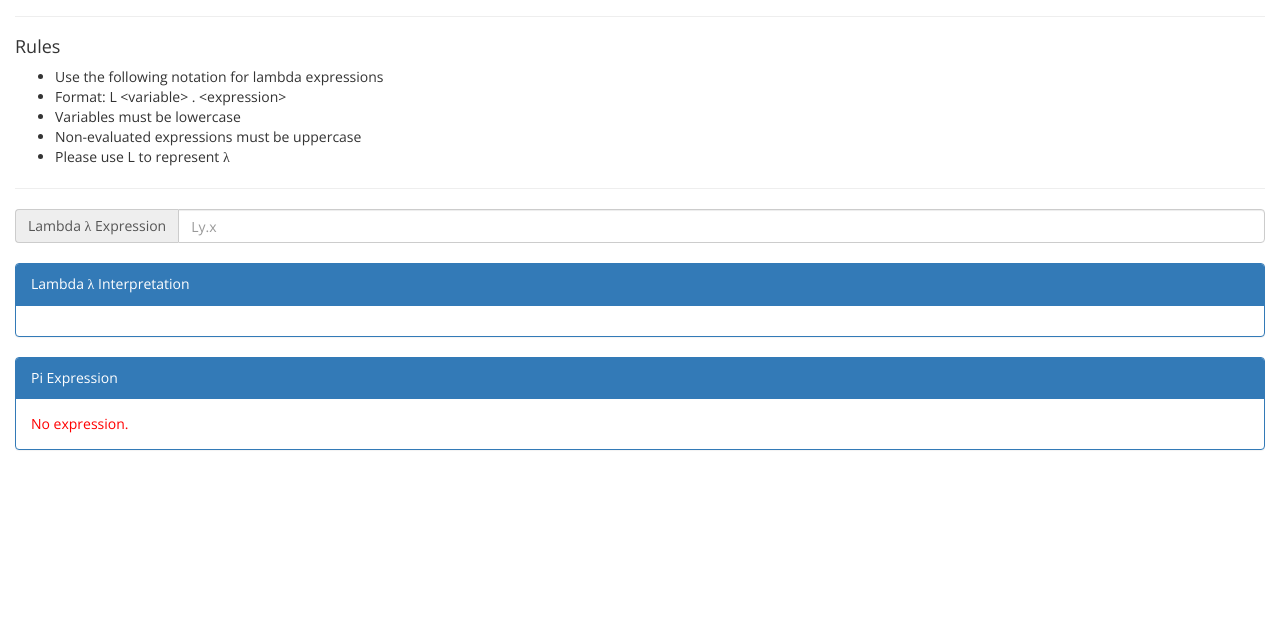
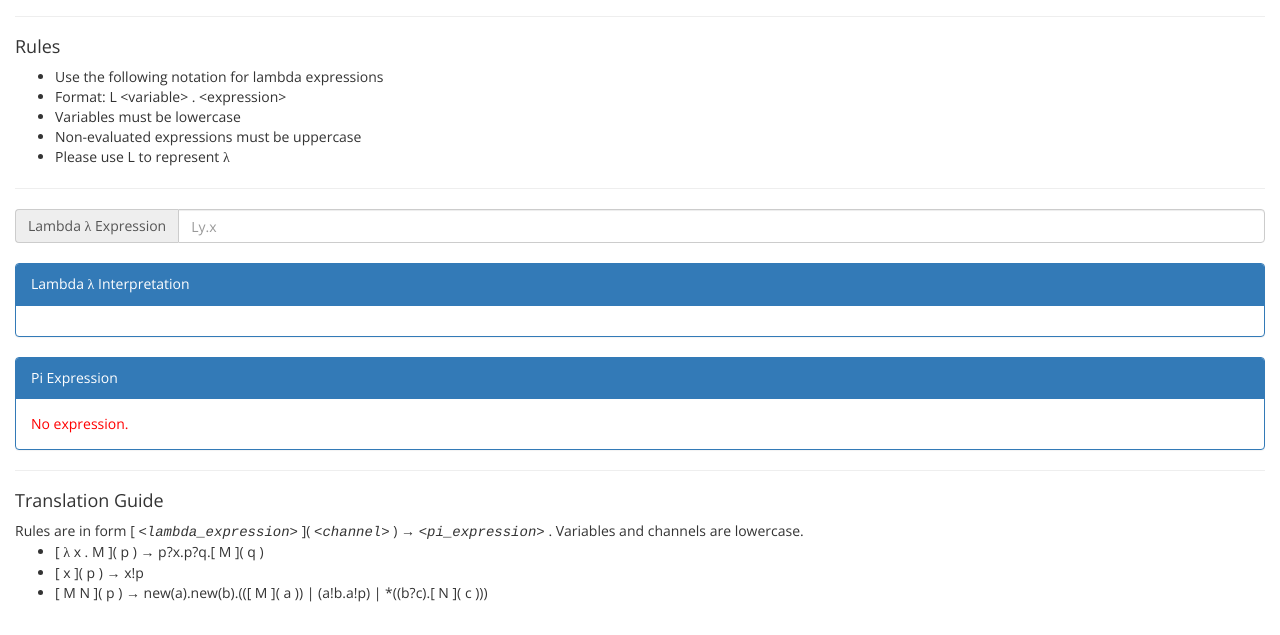
Before and after one commit to scott-m-sarsfield/lambda2pi, a website: page index.html in a window 1280 px wide. Shown: the part 165-800 px from the top of the page. Drawn offline with nearby package versions, Linux system fonts and the light colour scheme.

Commit message:
Translation Guide
Primitively added.

```diff
--- a/assets/css/mystyles.css
+++ b/assets/css/mystyles.css
@@ -15,3 +15,8 @@ h1, h2, h3, h4, h5, h6, p, div {
 .lambda {
     font-family: Times, serif;
 }
+
+.replaceable{
+    font-style: italic;
+    font-family: Courier, monospace;
+}
--- a/index.html
+++ b/index.html
@@ -65,6 +65,33 @@
             <div class="panel-heading">Pi Expression</div>
             <div class="panel-body"><span ng-style="myColor">{{ myOutput }}</span></div>
         </div>
+        <hr />
+        <h4>Translation Guide</h4>
+        <span>Rules are in form</span>
+        <span>[</span>
+        <span class="replaceable">&lt;lambda_expression&gt;</span>
+        <span>](</span>
+        <span class="replaceable">&lt;channel&gt;</span>
+        <span>) &#8594; </span>
+        <span class="replaceable">&lt;pi_expression&gt;</span>
+        <span>. Variables and channels are lowercase.<span>
+        <ul>
+            <li>
+              <span>
+                [ <span class='lambda'>&#955;</span> x . M ]( p ) &#8594; p?x.p?q.[ M ]( q )
+              <span>
+            </li>
+            <li>
+              <span>
+                [ x ]( p ) &#8594; x!p
+              <span>
+            </li>
+            <li>
+              <span>
+                [ M N ]( p ) &#8594; new(a).new(b).(([ M ]( a )) | (a!b.a!p) | *((b?c).[ N ]( c )))
+              <span>
+            </li>
+        </ul>
     </div>
 </body>
 </html>
```
